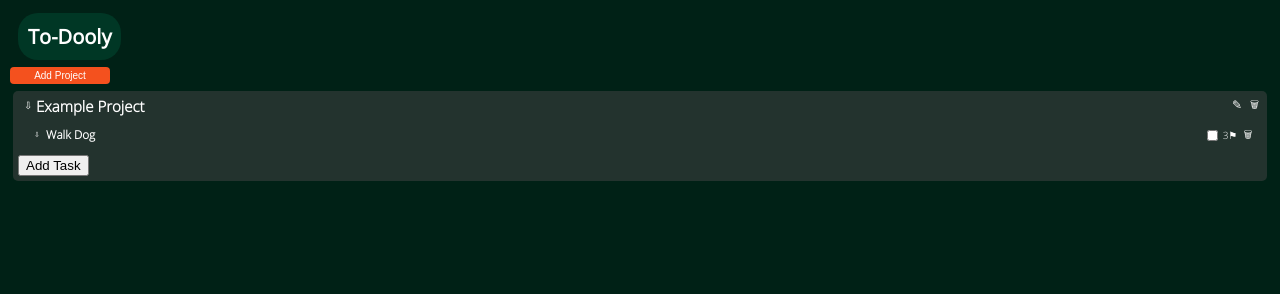
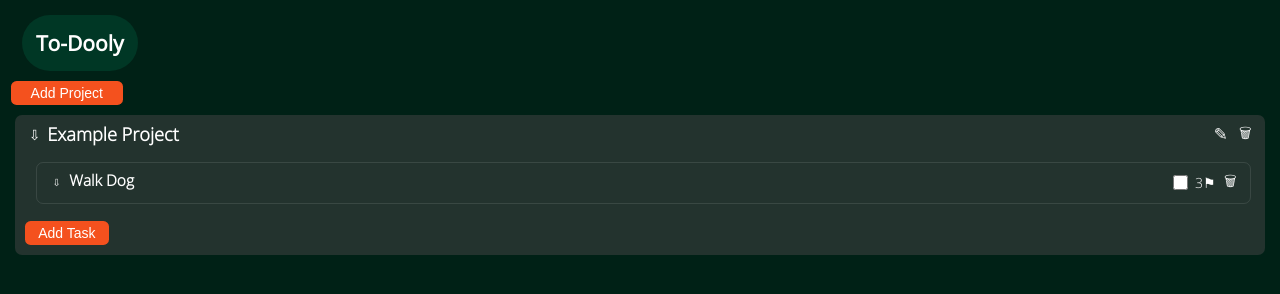
Before and after one commit to macla7/todo-list, a website built with webpack: page index.html in a window 1280 px wide. Built offline with nearby package versions, Linux system fonts and the light colour scheme.

Commit message:
some styling

```diff
--- a/src/Event-Listeners/todo-del-EL-gen.js
+++ b/src/Event-Listeners/todo-del-EL-gen.js
@@ -18,7 +18,7 @@
         let ulTodoDelBtnS = document.getElementById(`todos-${projectNo}`).querySelectorAll('.todo-del')
 
         Save(user);
-        delTodoGen(user, todoDomBuilder, ulTodoDelBtnS, Save);
+        delTodoGen(user, todoDomBuilder, ulTodoDelBtnS, Save, todoDate);
       })
     })
   }
--- a/src/dom-builders/project-dom-builder.js
+++ b/src/dom-builders/project-dom-builder.js
@@ -11,11 +11,10 @@ export default function(title, description, ii) {
   const proDesCont = document.createElement('div');
   const proDes = document.createElement('p');
   const todSec = document.createElement('section');
-  const todList = document.createElement('ul')
-  const todAddBtn = document.createElement('button')
+  const todList = document.createElement('ul');
+  const todAddBtnSpan = document.createElement('span');
+  const todAddBtn = document.createElement('button');
 
-  // const todFormCont = document.createElement('section')
-  // const todForm = document.createElement('form')
 
   proSec.classList.add('project', `pro-${ii}`);
   proSecTit.classList.add('project-title-area');
@@ -40,12 +39,13 @@ export default function(title, description, ii) {
   proSec.appendChild(todSec);
   todSec.appendChild(todList);
   todSec.appendChild(todAddBtn);
+  todAddBtn.appendChild(todAddBtnSpan)
 
   proTit.innerHTML = title;
   proDes.innerHTML = description;
   proDesEdiBtn.innerHTML = '&#9998;';
   deleteBtn.innerHTML = '🗑'
   proDesHidBtn.innerHTML = '⇩';
-  todAddBtn.innerHTML = 'Add Task'
+  todAddBtnSpan.innerHTML = 'Add Task'
 
 }
--- a/src/dom-builders/todo-dom-builder.js
+++ b/src/dom-builders/todo-dom-builder.js
@@ -28,11 +28,12 @@ export default function(user, projectNo, todoDate) {
     priorityFlag.classList.add('todo-btns')
     deleteBtn.classList.add('todo-btns', 'todo-del', `${i}`);
     todoDes.classList.add('des');
+    todoDueDate.classList.add('due-date')
 
     todoDesHid.innerHTML = '⇩';
     todoTit.innerHTML = todo['title'];
     todoDes.innerHTML = todo['description'];
-    todoDueDate.innerHTML = todoDate(todo['dueDate']);
+    todoDueDate.innerHTML = todoDate(todo['dueDate'], todoDueDate);
 
     priorityFlag.innerHTML = `${todo['priority']}⚑`
     deleteBtn.innerHTML = '🗑'
@@ -46,12 +47,12 @@ export default function(user, projectNo, todoDate) {
     todoTitCont.appendChild(todoDesHidCont);
     todoDesHidCont.appendChild(todoDesHid);
     todoTitCont.appendChild(todoTit);
-    todoTitCont.appendChild(todoDueDate);
     todoTitCont.appendChild(todoActions);
     todoActions.appendChild(compForm);
     compForm.appendChild(compInput);
     todoActions.appendChild(priorityFlag);
     todoActions.appendChild(deleteBtn);
+    todoTitCont.appendChild(todoDueDate);
     todoLi.appendChild(todoDes);
 
 
--- a/src/misc/todo-date.js
+++ b/src/misc/todo-date.js
@@ -1,10 +1,11 @@
 export default function(parseISO, format, formatDistance, isBefore) {
-  return function(date) {
+  return function(date, domElement) {
     console.log(date)
     if (date == '') { return '' }
     if (isBefore(Date.now(), parseISO(date))) {
       return formatDistance(parseISO(date), Date.now());
     } else {
+      domElement.classList.add('late')
       return formatDistance(parseISO(date), Date.now()) + ' late'
     }
   }
--- a/src/styles/buttons.scss
+++ b/src/styles/buttons.scss
@@ -1,4 +1,4 @@
-#new-project {
+@mixin create-btns($width) {
   border-radius: 0.4rem;
   background-color: #f4511e;
   border: none;
@@ -6,20 +6,19 @@
   text-align: center;
   font-size: 1rem;
   padding: 0.3rem 0.5rem;
-  width: 10rem;
+  width: $width;
   transition: all 0.5s;
   cursor: pointer;
   margin: 0.2rem;
-}
 
-#new-project span {
+  span {
     cursor: pointer;
     display: inline-block;
     position: relative;
     transition: 0.5s;
   }
 
-#new-project span:after {
+  span:after {
     content: '\00bb';
     position: absolute;
     opacity: 0;
@@ -28,14 +27,24 @@
     transition: 0.5s;
   }
 
-#new-project:hover span {
-  padding-right: 25px;
+  &:hover span {
+    padding-right: 10px;
   }
 
-#new-project:hover span:after {
+  &:hover span:after {
     opacity: 1;
     right: 0;
   }
+}
+
+#new-project {
+  @include create-btns(8rem);
+}
+
+.todo-add-btn {
+  @include create-btns(6rem);
+}
+
 
 @mixin secondary-btns {
   margin: 0 0.1rem;
--- a/src/styles/general.scss
+++ b/src/styles/general.scss
@@ -1,5 +1,5 @@
 html {
-  font-size: 10px;
+  font-size: 14px;
 }
 
 body {
@@ -13,6 +13,7 @@ body {
     background-color: rgba(1, 82, 55, 0.454);
     border-radius: 2rem;
     margin: 0.5rem 0;
+    font-size: 1.5rem;
   }
 
   header {
@@ -23,10 +24,14 @@ body {
   h2 {
     display: inline;
     margin: 0;
+    font-size: 1.3rem;
   }
 
   li {
     list-style: none;
+    border: 0.5px solid rgba(255, 255, 255, 0.1);
+    border-radius: 0.5rem;
+    margin: 0.5rem;
   }
 
   ul {
@@ -46,5 +51,5 @@ main {
 }
 
 .des {
-  padding-left: 0.5rem;
+  padding-left: 1.5rem;
 }
--- a/src/styles/project-form.scss
+++ b/src/styles/project-form.scss
@@ -47,6 +47,7 @@
   width: 100vw;
   height: 100vh;
   position: absolute;
+  z-index: 1;
   background-color: rgba(128, 128, 128, 0.5);
 }
 
--- a/src/styles/todo.scss
+++ b/src/styles/todo.scss
@@ -1,6 +1,6 @@
 .todo-tit-cont {
   display: grid;
-  grid-template-columns: auto 1fr auto auto;
+  grid-template-columns: auto 1fr auto;
   margin: 0.5rem;
   > * {
     display: flex;
@@ -10,6 +10,19 @@
 
   h3 {
     padding-right: 0.5rem;
+    font-size: 1.1rem;
+  }
+
+  .due-date {
+    grid-column: 1 / 3;
+    font-style: italic;
+    font-size: 0.8rem;
+    padding-left: 0.5rem;
+
+  }
+
+  .late {
+    color: rgb(255, 108, 108);
   }
 
 }
```
Lines whose indentation alone changed are shown as unchanged.
